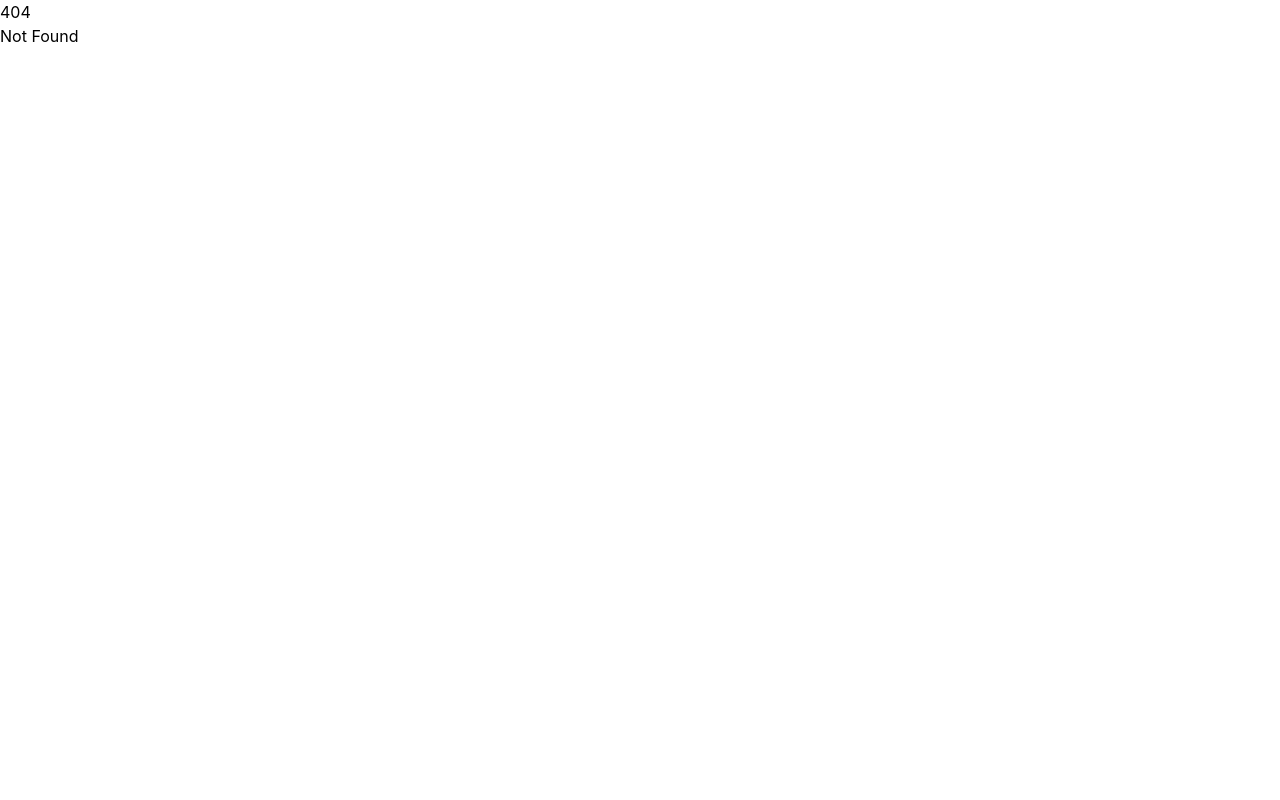
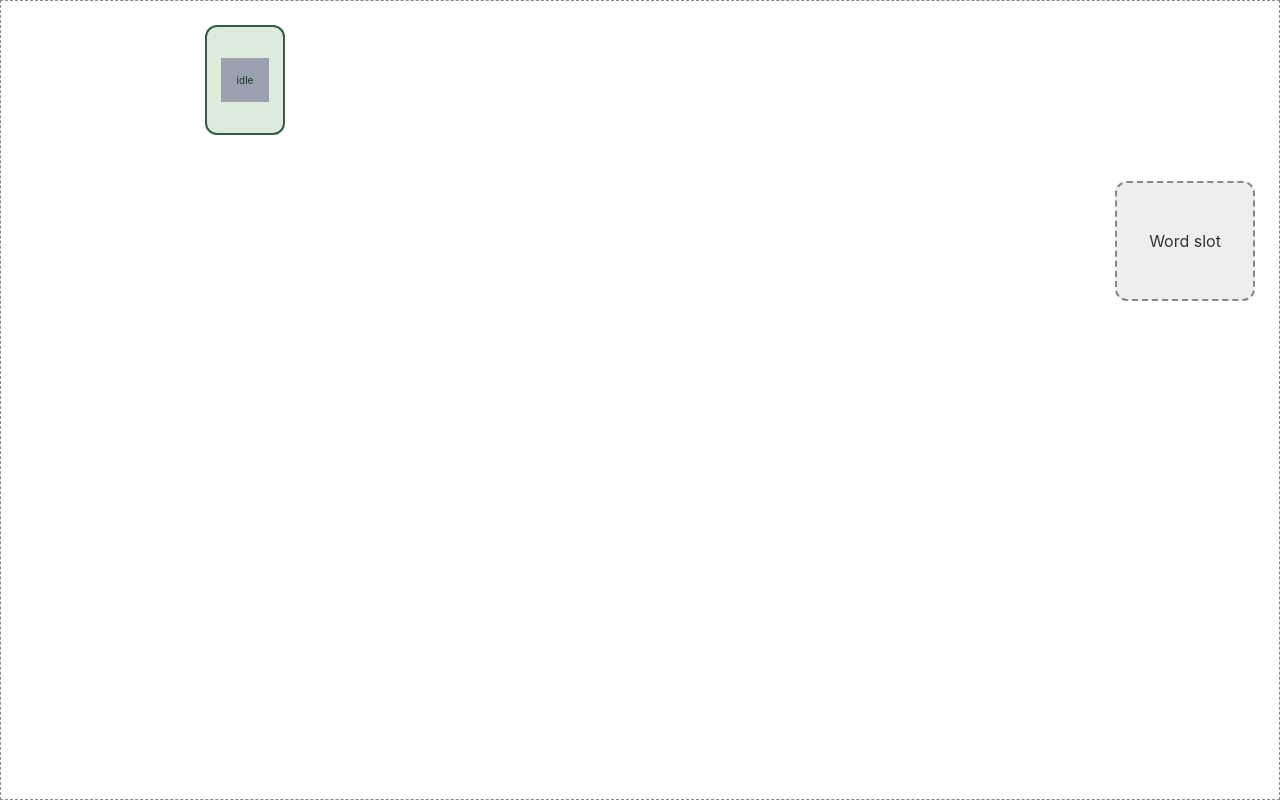
Before and after one commit to Matsadura/Waurd, a SvelteKit app in the folder frontend/: page /arena in a window 1280 px wide. Before the commit this address had no page. Built offline with nearby package versions, Linux system fonts and the light colour scheme.

Commit message:
Drag and drop one tiny glyph

```diff
--- /dev/null
+++ b/frontend/src/routes/arena/+page.svelte
@@ -0,0 +1,162 @@
+<script lang="ts">
+	let x = $state(0);
+	let y = $state(0);
+	let GlyphState = $state('idle');
+
+	let pointerId: Number = -1;
+	let startPointerX = 0;
+	let startPointerY = 0;
+	let startX = 0;
+	let startY = 0;
+
+	function startDrag(event: PointerEvent) {
+		if (event.isPrimary && event.button === 0 && GlyphState === 'idle') {
+			event.preventDefault();
+
+			pointerId = event.pointerId;
+
+			startPointerX = event.clientX;
+			startPointerY = event.clientY;
+
+			startX = x;
+			startY = y;
+
+			const element = event.currentTarget;
+
+			if (element instanceof HTMLElement) {
+				element.setPointerCapture(event.pointerId);
+				GlyphState = 'dragging';
+				updateTarget(event.clientX, event.clientY);
+			}
+		}
+	}
+
+	function moveDrag(event: PointerEvent) {
+		if (GlyphState === 'dragging' && event.pointerId === pointerId) {
+			let dx = event.clientX - startPointerX;
+			let dy = event.clientY - startPointerY;
+
+			x = startX + dx;
+			y = startY + dy;
+			updateTarget(event.clientX, event.clientY);
+		}
+	}
+
+	function endDrag(event: PointerEvent) {
+		if (event.pointerId === pointerId) {
+			moveDrag(event);
+
+			GlyphState = 'idle';
+			pointerId = -1;
+		}
+	}
+
+	function cancelDrag(event: PointerEvent) {
+		if (event.pointerId === pointerId) {
+			x = startX;
+			y = startY;
+
+			GlyphState = 'idle';
+			pointerId = -1;
+		}
+	}
+
+	let dropTarget = $state<HTMLDivElement>();
+	let isOverTarget = $state(false);
+
+	function updateTarget(pointerX: number, pointerY: number) {
+		if (dropTarget) {
+			const rect = dropTarget.getBoundingClientRect();
+
+			isOverTarget =
+				pointerX >= rect.left &&
+				pointerX <= rect.right &&
+				pointerY >= rect.top &&
+				pointerY <= rect.bottom;
+		}
+	}
+</script>
+
+<div class="arena">
+	<button
+		type="button"
+		class="glyph"
+		class:dragging={GlyphState === 'dragging'}
+		style:transform={`translate(${x}px, ${y}px)`}
+		onpointerdown={startDrag}
+		onpointermove={moveDrag}
+		onpointerup={endDrag}
+		onpointercancel={cancelDrag}
+		onlostpointercapture={cancelDrag}
+	>
+		<span class="bg-gray-400 p-4">
+			{GlyphState}
+		</span>
+	</button>
+
+	<div bind:this={dropTarget} class="drop-target" class:highlighted={isOverTarget}>
+		{isOverTarget ? 'Release here' : 'Word slot'}
+	</div>
+</div>
+
+<style>
+	.arena {
+		position: relative;
+		height: 100vh;
+		border: 1px dashed #888;
+		overflow: hidden;
+	}
+
+	.glyph {
+		position: absolute;
+		left: 204px;
+		top: 24px;
+		width: 80px;
+		height: 110px;
+		border: 2px solid #355c44;
+		border-radius: 12px;
+		background: #dcebdc;
+		color: #183322;
+		font-size: 10px;
+		cursor: grab;
+		user-select: none;
+		touch-action: none;
+		transition: transform 40ms ease-in-out;
+	}
+
+	.glyph.dragging {
+		cursor: grabbing;
+		background: #b8d8b8;
+	}
+
+	.drop-target {
+		position: absolute;
+		right: 24px;
+		top: 180px;
+		width: 140px;
+		height: 120px;
+		box-sizing: border-box;
+
+		display: grid;
+		place-items: center;
+
+		border: 2px dashed #888;
+		border-radius: 12px;
+		background: #eeeeee;
+		color: #333;
+
+		transition:
+			background-color 120ms,
+			border-color 120ms;
+	}
+
+	.drop-target.highlighted {
+		border-color: #287344;
+		background: #c8e8d0;
+	}
+
+	/* Keep the dragged Glyph above the target. */
+	.glyph {
+		z-index: 1;
+	}
+</style>
```
